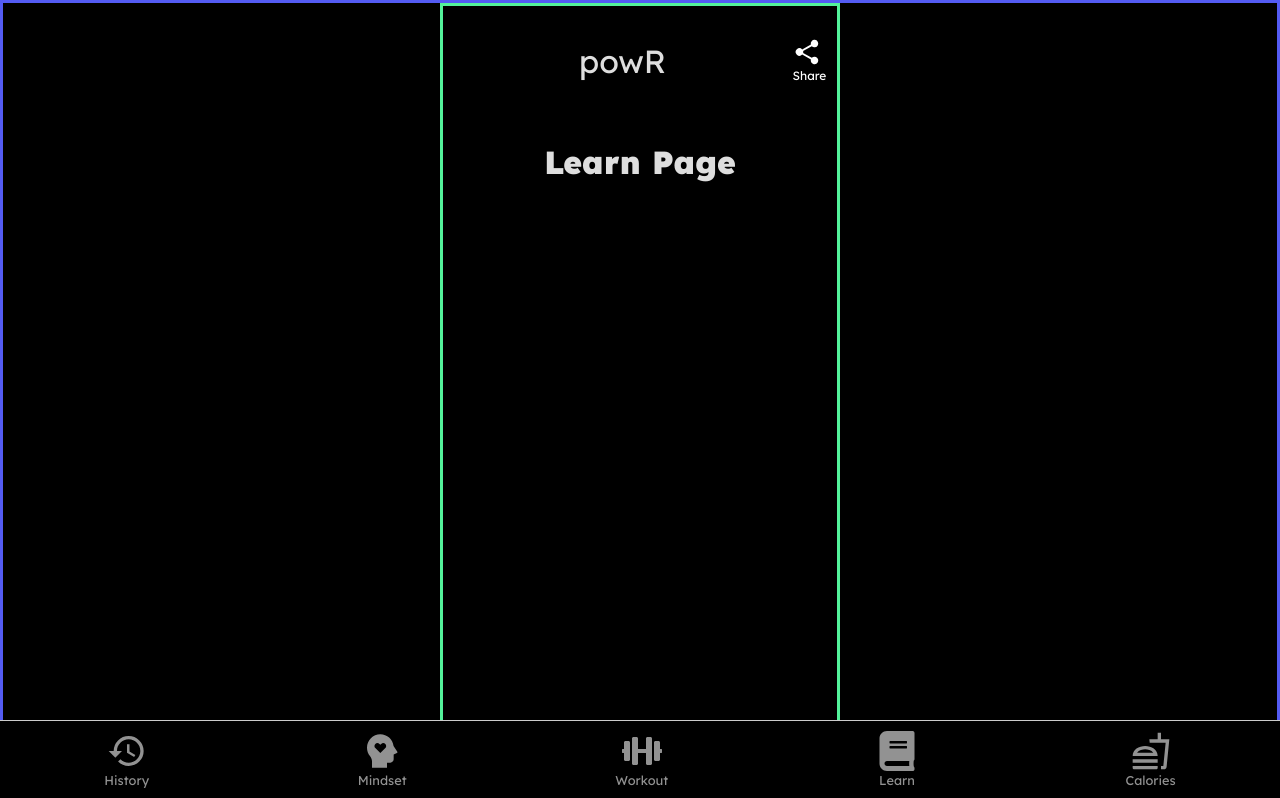
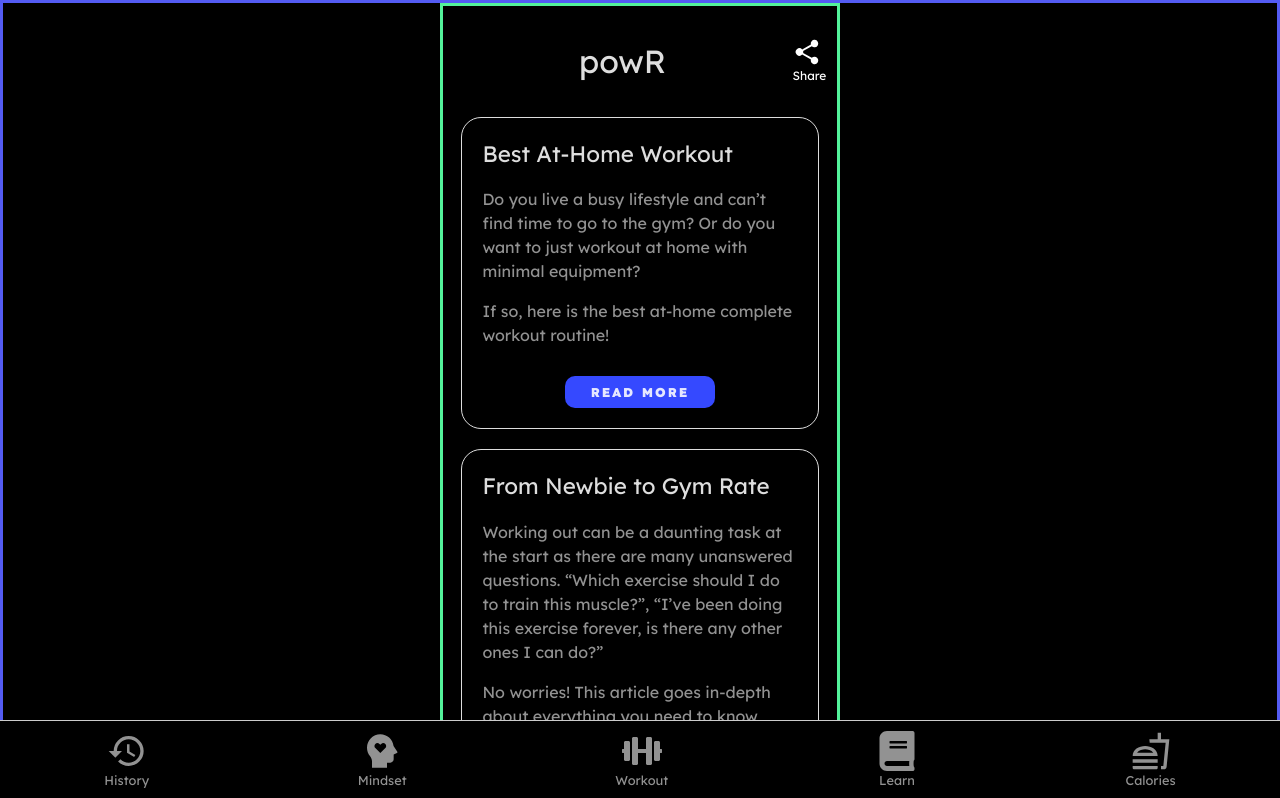
Before and after one commit to andreialbu03/powR, a React (Vite) app: page /learn in a window 1280 px wide. Shown: the top 798 px of the page. Built offline with nearby package versions, Linux system fonts and the light colour scheme.

Commit message:
add learn page

```diff
--- /dev/null
+++ b/src/components/page-tiles/LearnPageTile.tsx
@@ -0,0 +1,36 @@
+type paragraphType = {
+  id: number;
+  text: string;
+};
+
+type LearnPageTileProps = {
+  tileTitle: string;
+  link: string;
+  paragraph: paragraphType[];
+  isLast: boolean;
+};
+
+export default function LearnPageTile(props: LearnPageTileProps) {
+  const paragraphs = props.paragraph.map((item) => {
+    return (
+      <p style={{ color: "#929292", textAlign: "left" }} key={item.id}>
+        {item.text}
+      </p>
+    );
+  });
+
+  return (
+    <div className={`history-page-tile ${props.isLast ? "last-tile" : ""}`}>
+      <h3 className="history-page-tile-date">{props.tileTitle}</h3>
+      {paragraphs}
+      <a
+        className="btn"
+        href={props.link}
+        target="_blank"
+        rel="noopener noreferrer"
+      >
+        Read More
+      </a>
+    </div>
+  );
+}
--- /dev/null
+++ b/src/data/LearnPageData.tsx
@@ -0,0 +1,54 @@
+export default [
+  {
+    id: 1,
+    title: "Best At-Home Workout",
+    link: "https://www.nerdfitness.com/blog/the-7-best-at-home-workout-routines-the-ultimate-guide-for-training-without-a-gym/",
+    paragraph: [
+      {
+        id: 1,
+        text: "Do you live a busy lifestyle and can’t find time to go to the gym? Or do you want to just workout at home with minimal equipment? ",
+      },
+      {
+        id: 2,
+        text: "If so, here is the best at-home complete workout routine!",
+      },
+    ],
+  },
+  {
+    id: 2,
+    title: "From Newbie to Gym Rate",
+    link: "https://steelsupplements.com/blogs/steel-blog/newbie-gains-101-how-long-do-beginner-gains-last",
+    paragraph: [
+      {
+        id: 1,
+        text: "Working out can be a daunting task at the start as there are many unanswered questions. “Which exercise should I do to train this muscle?”, “I’ve been doing this exercise forever, is there any other ones I can do?”",
+      },
+      {
+        id: 2,
+        text: "No worries! This article goes in-depth about everything you need to know about working out! ",
+      },
+    ],
+  },
+  {
+    id: 3,
+    title: "Bodybuilding Meal Plan",
+    link: "https://www.healthline.com/nutrition/bodybuilding-meal-plan",
+    paragraph: [
+      {
+        id: 1,
+        text: "Are you looking to get into bodybuilding? If so, you need to know what to eat and how much to eat. This article goes in-depth about what you should eat and how much you should eat!",
+      },
+    ],
+  },
+  {
+    id: 4,
+    link: "https://www.helpguide.org/articles/healthy-living/the-mental-health-benefits-of-exercise.htm",
+    title: "Mental Health Benefits of Exercise",
+    paragraph: [
+      {
+        id: 1,
+        text: "Did you know that exercising can help you with your mental health? This article goes in-depth about how exercising can help you with your mental health!",
+      },
+    ],
+  },
+];
--- a/src/pages/LearnPage.tsx
+++ b/src/pages/LearnPage.tsx
@@ -1,7 +1,23 @@
+import LearnPageData from "../data/LearnPageData";
+import LearnPageTile from "../components/page-tiles/LearnPageTile";
+
 export default function LearnPage() {
+  const tiles = LearnPageData.map((item) => {
+    return (
+      <>
+        <LearnPageTile
+          tileTitle={item.title}
+          link={item.link}
+          paragraph={item.paragraph}
+          isLast={item.id === LearnPageData.length}
+        />
+      </>
+    );
+  });
+
   return (
-    <div className="learn-page">
-      <h1>Learn Page</h1>
+    <div className="history-page">
+      <div className="history-page-tile-feed">{tiles}</div>
     </div>
   );
 }
--- a/src/pages/MindsetPage.tsx
+++ b/src/pages/MindsetPage.tsx
@@ -41,7 +41,6 @@
             View More
           </a>
         </div>
-        {/* <MindsetPageTile /> */}
         {vid_tiles}
       </div>
     </div>
--- a/src/pages/Styles/HistoryPage.css
+++ b/src/pages/Styles/HistoryPage.css
@@ -30,7 +30,8 @@
   margin-bottom: 5px;
   margin-top: 0;
   font-size: var(--fs-tile-title);
-  font-weight: var(--fw-med);
+  font-weight: var(--fw-medium);
+  text-align: left;
 }
 
 .history-page-tile-header {
--- a/src/pages/Styles/MindsetPage.css
+++ b/src/pages/Styles/MindsetPage.css
@@ -4,7 +4,3 @@
   display: flex;
   justify-content: center;
 }
-
-.history-page-tile- {
-  padding: 0;
-}
```
